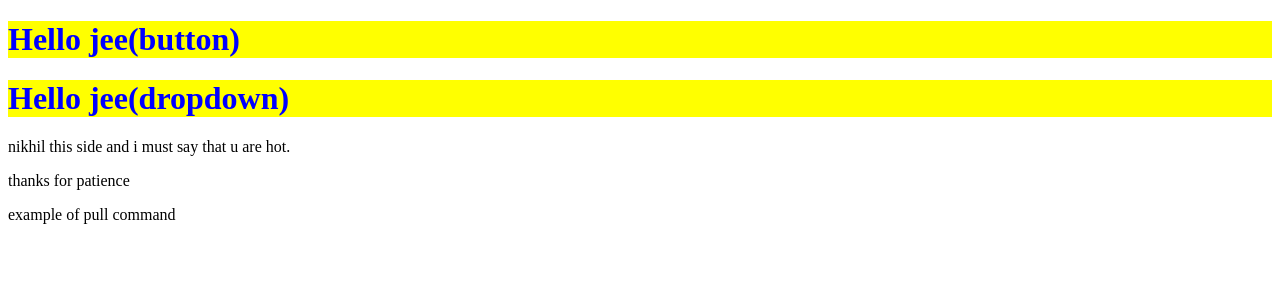
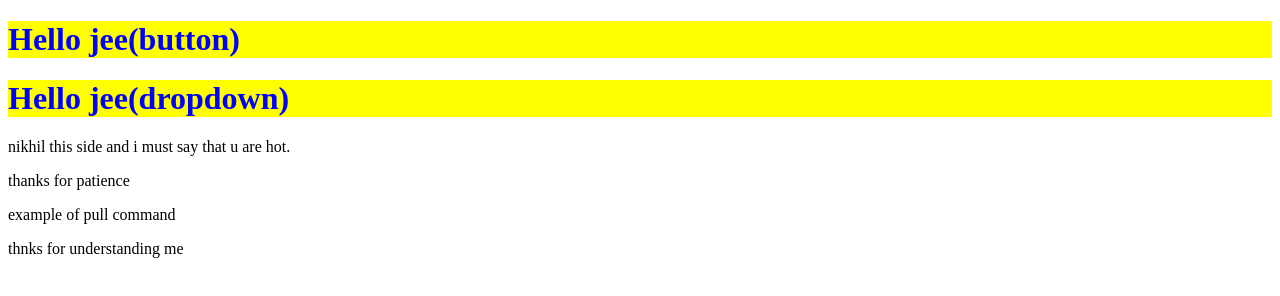
Before and after one commit to Nikhil-96432/Local-repo, a plain HTML site: page index.html in a window 1280 px wide. Drawn offline with Linux system fonts and the light colour scheme.

Commit message:
another small change

```diff
--- a/index.html
+++ b/index.html
@@ -11,6 +11,7 @@
     <p>nikhil this side and i must say that u are hot.</p>
     <p>thanks for patience</p>
     <p>example of pull command</p>
+    <p>thnks for understanding me</p>
 </body>
 <link rel="stylesheet" href="style.css">
 </html>
```
